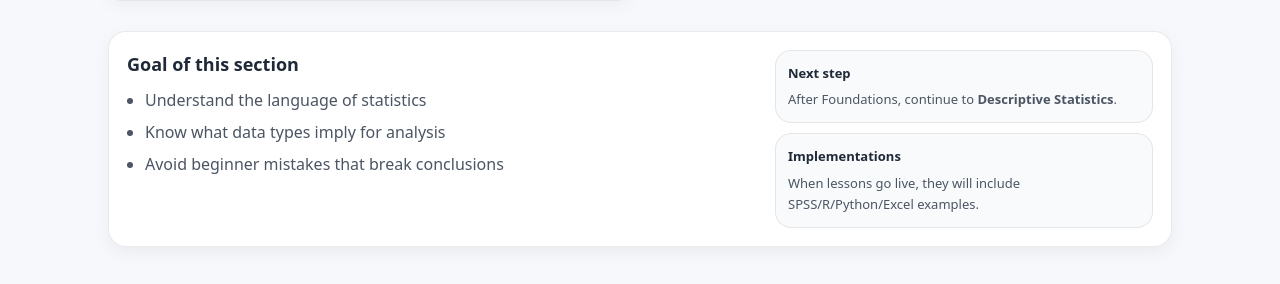
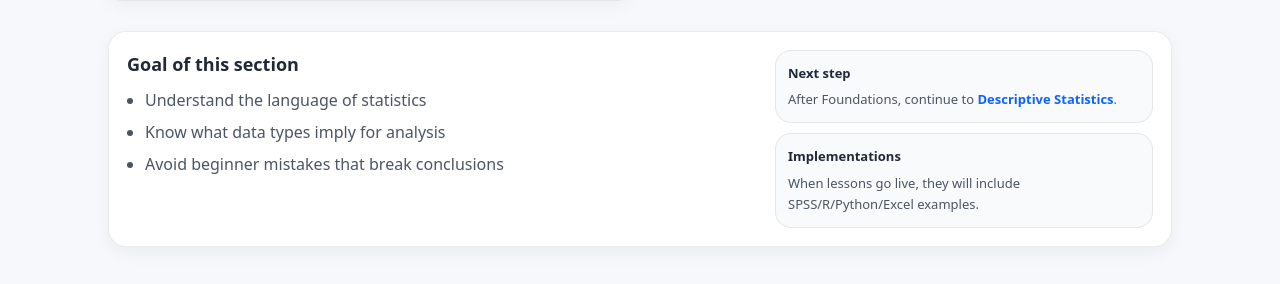
Before and after one commit to ammar-homaida-statistics/easystatisticsacademy, a Jekyll site: the page built from foundations/index.md, in a window 1280 px wide and 900 px high, scrolled down 3113 px. Shown: the part 469-753 px from the top of the window. Built offline with Jekyll 4.4.1, drawn with Linux system fonts in a browser that asks for light colours; our own code applies the rules of GitHub Pages for plain Markdown files.

Commit message:
Add link

```diff
--- a/foundations/index.md
+++ b/foundations/index.md
@@ -627,7 +627,10 @@ sidebar: true
     <div class="callout-side">
       <div class="mini">
         <div class="mini-title">Next step</div>
-        <div class="mini-body">After Foundations, continue to <strong>Descriptive Statistics</strong>.</div>
+        <div class="mini-body">
+          After Foundations, continue to
+          <a href="/descriptive-statistics/"><strong>Descriptive Statistics</strong></a>.
+        </div>
       </div>
       <div class="mini">
         <div class="mini-title">Implementations</div>
```
